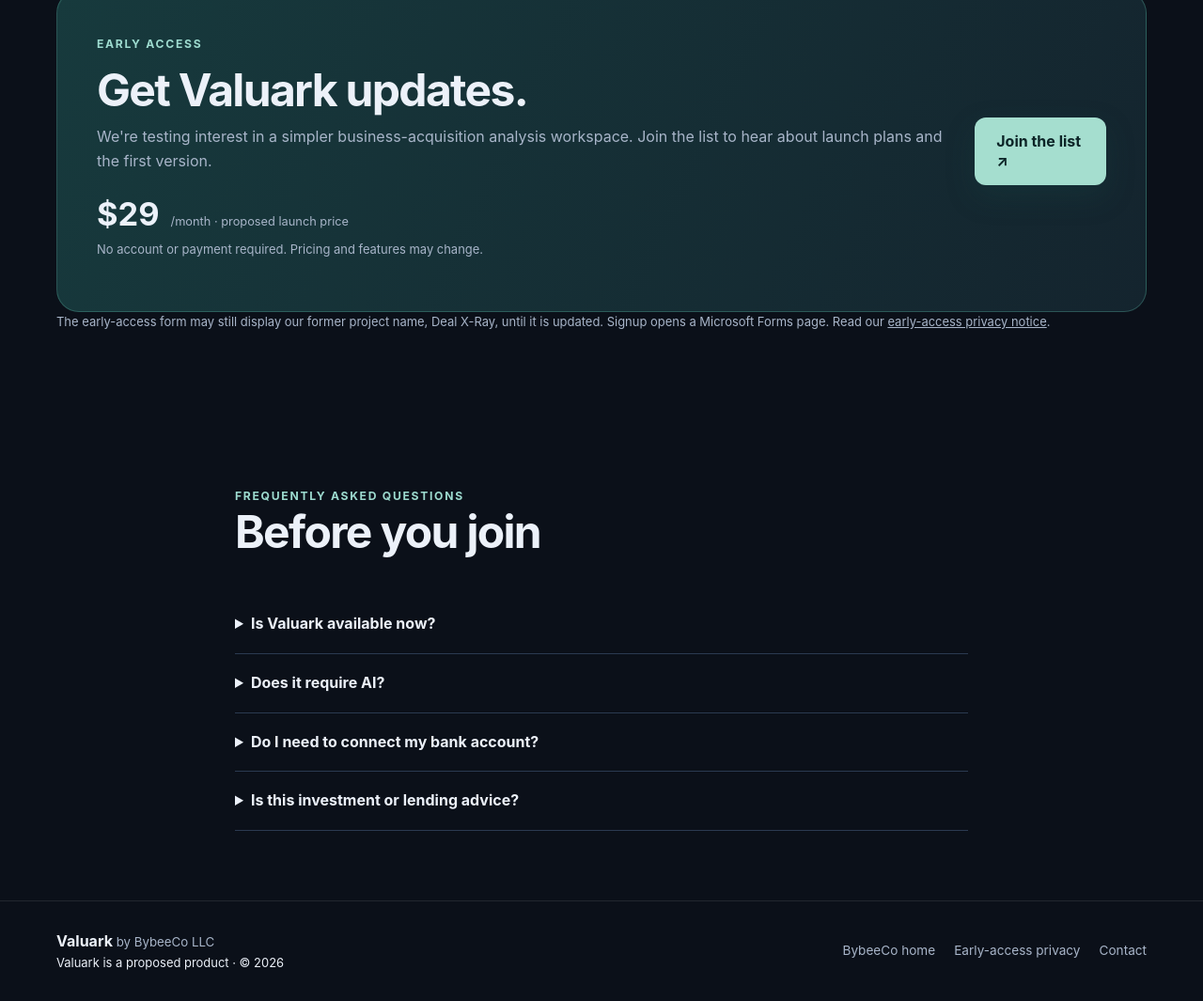
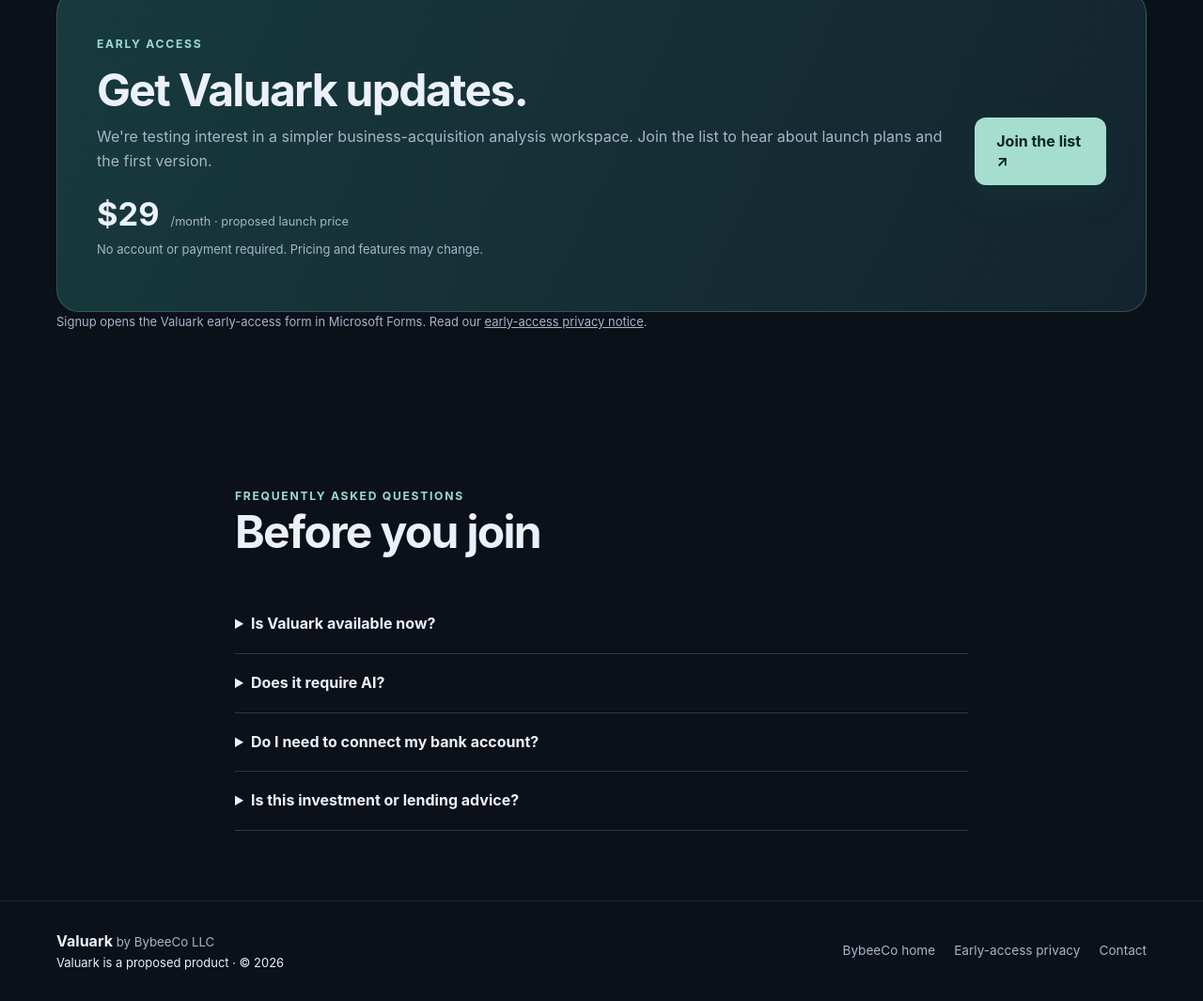
Before and after one commit to PoppyChanDEV/bybeeco-site, a plain HTML site: page valuark/index.html in a window 1280 px wide. Shown: the part 2310-3375 px from the top of the page at 94% size. Drawn offline with Linux system fonts and the light colour scheme.

Commit message:
docs: update form copy for Valuark launch

```diff
--- a/valuark/index.html
+++ b/valuark/index.html
@@ -7,6 +7,6 @@
 <div class="preview" role="img" aria-label="Illustrative acquisition underwriting preview showing a fictional business, price to earnings multiple, and downside scenarios"><div class="preview-head"><strong>✧ Valuark</strong><small>Illustrative preview</small></div><div class="preview-body"><span class="preview-tag">EXAMPLE ONLY</span><h3>Regional Services Company</h3><p class="caption">Fictional acquisition · Not a functioning app</p><div class="metrics"><div class="metric"><span>Asking price</span><strong>$1.50M</strong></div><div class="metric"><span>Adjusted earnings</span><strong>$375K</strong></div><div class="metric"><span>Price / earnings</span><strong>4.0×</strong></div></div><div class="graph"><div class="graph-top"><strong>Earnings sensitivity</strong><small>Illustrative</small></div><div class="bars"><div style="--h:100%"></div><div style="--h:90%"></div><div style="--h:80%"></div></div><div class="bar-labels"><span>$375K base</span><span>$338K −10%</span><span>$300K −20%</span></div></div></div></div></section>
 <section class="section section-alt" id="features"><div class="container"><div class="section-head"><span class="kicker">Planned capabilities</span><h2>Less spreadsheet work. More clarity on every deal.</h2><p>Designed for people who evaluate multiple opportunities and want consistent assumptions across their analyses.</p></div><div class="cards"><article class="card"><span class="num">01 / MODEL</span><h3>Acquisition economics</h3><p>Explore purchase-price multiples, borrowing costs, and projected cash available based on your inputs.</p></article><article class="card"><span class="num">02 / TEST</span><h3>Downside scenarios</h3><p>Understand how lower earnings, higher interest rates, and different purchase prices affect the model.</p></article><article class="card"><span class="num">03 / COMPARE</span><h3>Deal workspace</h3><p>Plan to save assumptions and compare opportunities without duplicating spreadsheets.</p></article></div></div></section>
 <section class="section container" id="how"><div class="split"><div><span class="kicker">Financial clarity</span><h2>Know what the model assumes—and what it doesn't.</h2><p>We plan to use transparent, deterministic financial formulas rather than an AI-generated recommendation.</p><ul class="check-list"><li>Review and adjust the assumptions yourself</li><li>Use clear formulas that can be independently checked</li><li>Start in your browser; no mobile app installation</li><li>Keep the early version focused on business acquisition analysis</li></ul></div><div class="note"><h3>Illustrative downside scenario</h3><div class="note-line"><span>Purchase price</span><strong>$1,500,000</strong></div><div class="note-line"><span>Base earnings</span><strong>$375,000</strong></div><div class="note-line"><span>20% lower earnings</span><strong>$300,000</strong></div><div class="note-line"><span>Price / downside earnings</span><strong>5.0×</strong></div><p class="warning">Adjusted earnings are not buyer cash flow. Financing, management compensation, capital investment, taxes, and other factors affect actual economics.</p></div></div></section>
-<section class="section container" id="early-access"><div class="cta"><div><span class="kicker">Early access</span><h2>Get Valuark updates.</h2><p>We're testing interest in a simpler business-acquisition analysis workspace. Join the list to hear about launch plans and the first version.</p><div class="price"><strong>$29</strong><span>/month · proposed launch price</span></div><p class="caption">No account or payment required. Pricing and features may change.</p></div><a class="button primary" href="https://forms.cloud.microsoft/Pages/ResponsePage.aspx?id=NekUYfxFBU6qpfQUZ_yg_f80z0Z3oLlMpwESJOcBspFUMzMwTzVXTllCS1RRMVNJT1NWU1c4MEo0NC4u" target="_blank" rel="noopener noreferrer">Join the list ↗</a></div><p class="caption">The early-access form may still display our former project name, Deal X-Ray, until it is updated. Signup opens a Microsoft Forms page. Read our <a href="privacy.html" style="text-decoration:underline">early-access privacy notice</a>.</p></section>
+<section class="section container" id="early-access"><div class="cta"><div><span class="kicker">Early access</span><h2>Get Valuark updates.</h2><p>We're testing interest in a simpler business-acquisition analysis workspace. Join the list to hear about launch plans and the first version.</p><div class="price"><strong>$29</strong><span>/month · proposed launch price</span></div><p class="caption">No account or payment required. Pricing and features may change.</p></div><a class="button primary" href="https://forms.cloud.microsoft/Pages/ResponsePage.aspx?id=NekUYfxFBU6qpfQUZ_yg_f80z0Z3oLlMpwESJOcBspFUMzMwTzVXTllCS1RRMVNJT1NWU1c4MEo0NC4u" target="_blank" rel="noopener noreferrer">Join the list ↗</a></div><p class="caption">Signup opens the Valuark early-access form in Microsoft Forms. Read our <a href="privacy.html" style="text-decoration:underline">early-access privacy notice</a>.</p></section>
 <section class="section faq container"><span class="kicker">Frequently asked questions</span><h2>Before you join</h2><details><summary>Is Valuark available now?</summary><p>No. We're evaluating demand and developing the initial concept. The signup list is not a purchase or guarantee of launch.</p></details><details><summary>Does it require AI?</summary><p>No. The planned financial modeling uses formulas and explicit assumptions, not AI inference services.</p></details><details><summary>Do I need to connect my bank account?</summary><p>No. The early-access form does not request bank details or financial statements.</p></details><details><summary>Is this investment or lending advice?</summary><p>No. Valuark is planned as modeling and decision-support software, not investment, accounting, tax, legal, appraisal, or lending advice.</p></details></section>
 </main><footer class="footer"><div class="container footer-inner"><div><strong>Valuark <span class="brand-by">by BybeeCo LLC</span></strong><div class="caption">Valuark is a proposed product · © 2026</div></div><div class="footer-links"><a href="../">BybeeCo home</a><a href="privacy.html">Early-access privacy</a><a href="mailto:chandler@bybeeco.net">Contact</a></div></div></footer></body></html>
```
